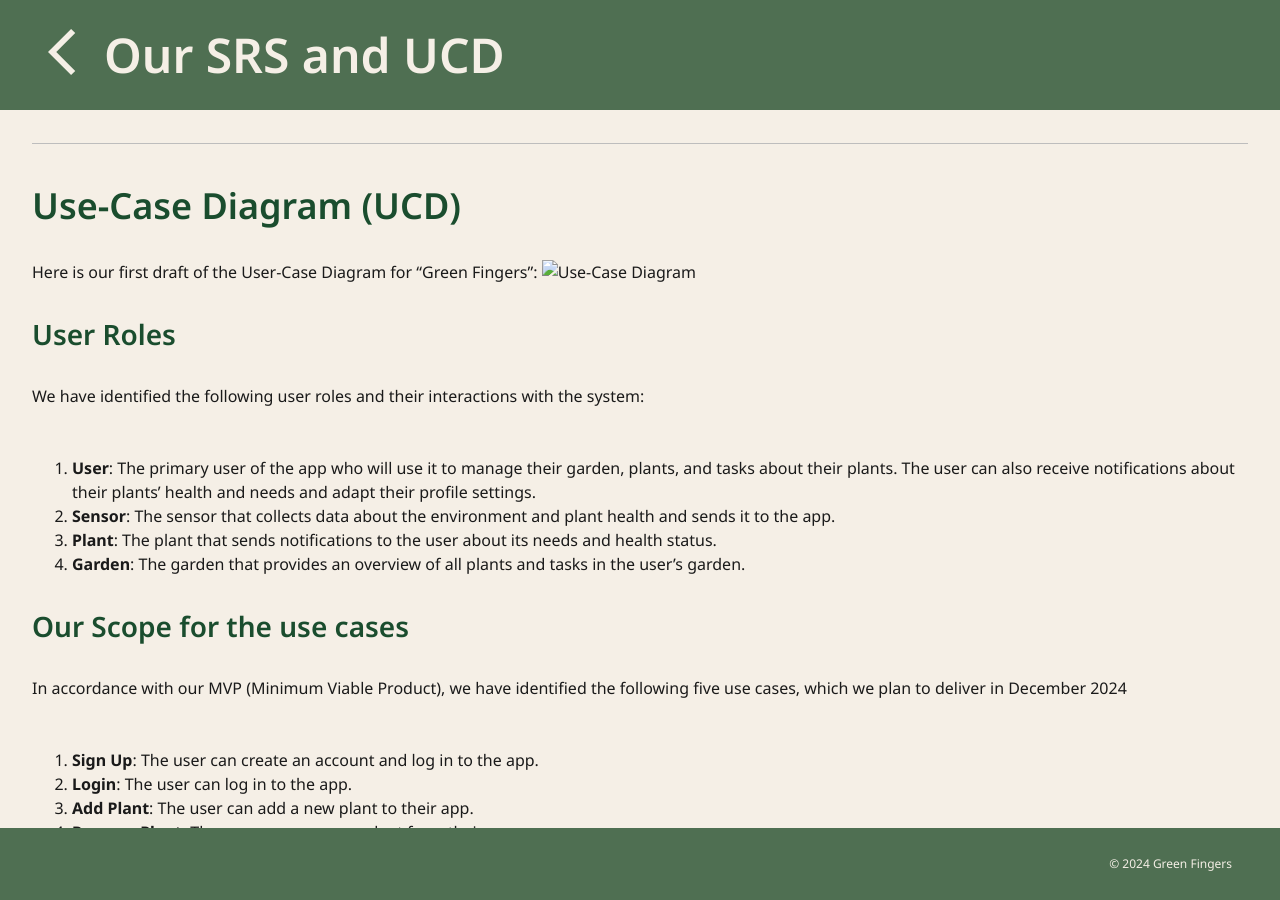
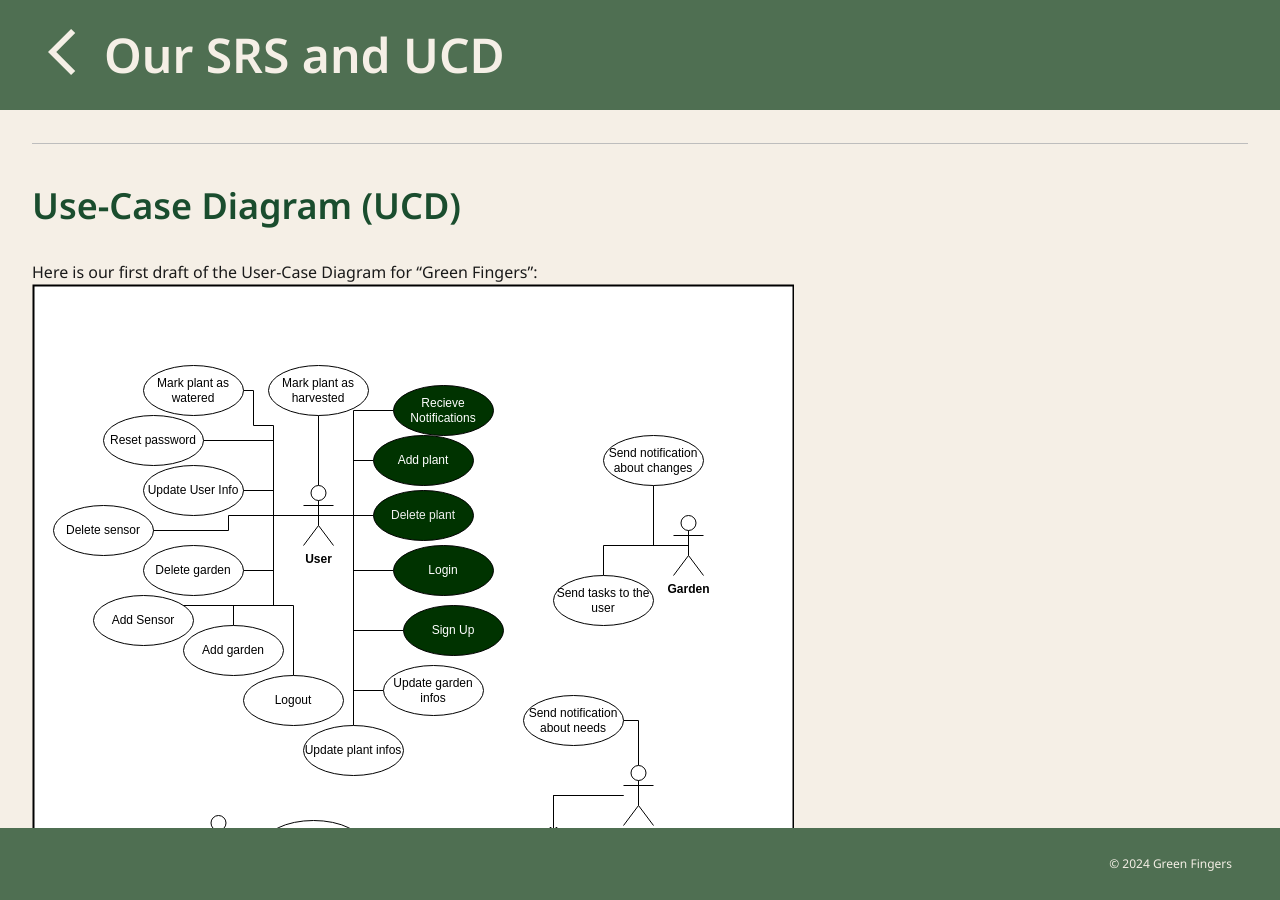
Before and after one commit to Green-Fingers-App/gardeningApp, a Jekyll site: the page built from docs/_posts/2024-10-01-srs-and-ucd.md, in a window 1280 px wide and 900 px high, scrolled down 406 px. Built offline with Jekyll 4.4.1, drawn with Linux system fonts in a browser that asks for light colours; comment, search, counter and statistics services are not loaded.

Commit message:
Update 2024-10-01-srs-and-ucd.md

```diff
--- a/docs/_posts/2024-10-01-srs-and-ucd.md
+++ b/docs/_posts/2024-10-01-srs-and-ucd.md
@@ -16,7 +16,7 @@ Hello everyone! We are excited to share our Software Requirements Specification
 ## Use-Case Diagram (UCD)
 
 Here is our first draft of the User-Case Diagram for "Green Fingers":
-![Use-Case Diagram](gardeningApp/assets/svg/GreenFingersUsecases.drawio.svg)
+![Use-Case Diagram](/gardeningApp/assets/svg/GreenFingersUsecases.drawio.svg)
 
 
 ### User Roles
```
